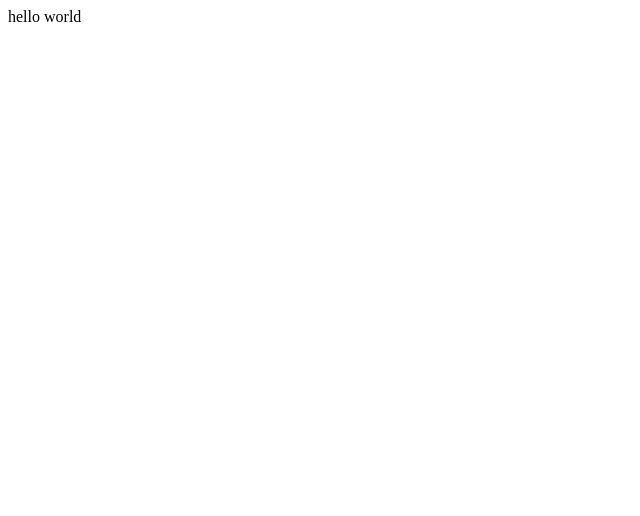
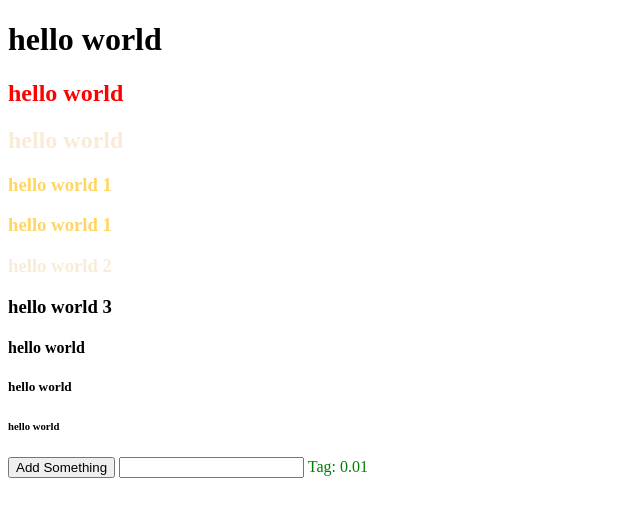
Before and after one commit to jiaweizhang1/jiaweizhang1.github.io, a plain HTML site: page index.html in a window 1280 px wide. Shown: the whole page, without its empty margins (0-640 px from the left). Drawn offline with Linux system fonts and the light colour scheme.

Commit message:
first commit
update index and create css

```diff
--- a/index.html
+++ b/index.html
@@ -2,8 +2,23 @@
 <html>
     <head>
         <title> Demo 1</title>
+        <link rel="stylesheet" href="style.css">
     </head>
     <body>
-        hello world
+        <h1>hello world</h1>
+        <h2>hello world</h2>
+        <h2 id = "second_h2">hello world</h2>
+        <h3 class="group1">hello world 1</h3>
+        <h3 class="group1">hello world 1</h3>
+        <h3 class="group2">hello world 2</h3>
+        <h3 class="group3">hello world 3</h3>
+
+
+        <h4>hello world</h4>
+        <h5>hello world</h5>
+        <h6>hello world</h6>
+        <button> Add Something</button>
+        <input type="text">
+        <span>Tag: 0.01</span>
     </body>
 </html>
--- /dev/null
+++ b/style.css
@@ -0,0 +1,19 @@
+span{
+    color: green;
+}
+
+h2 {
+    color: red;
+}
+
+#second_h2 {
+    color: antiquewhite;
+}
+
+.group1{
+    color: #ffd666;
+}
+
+.group2{
+    color: antiquewhite;
+}
```
